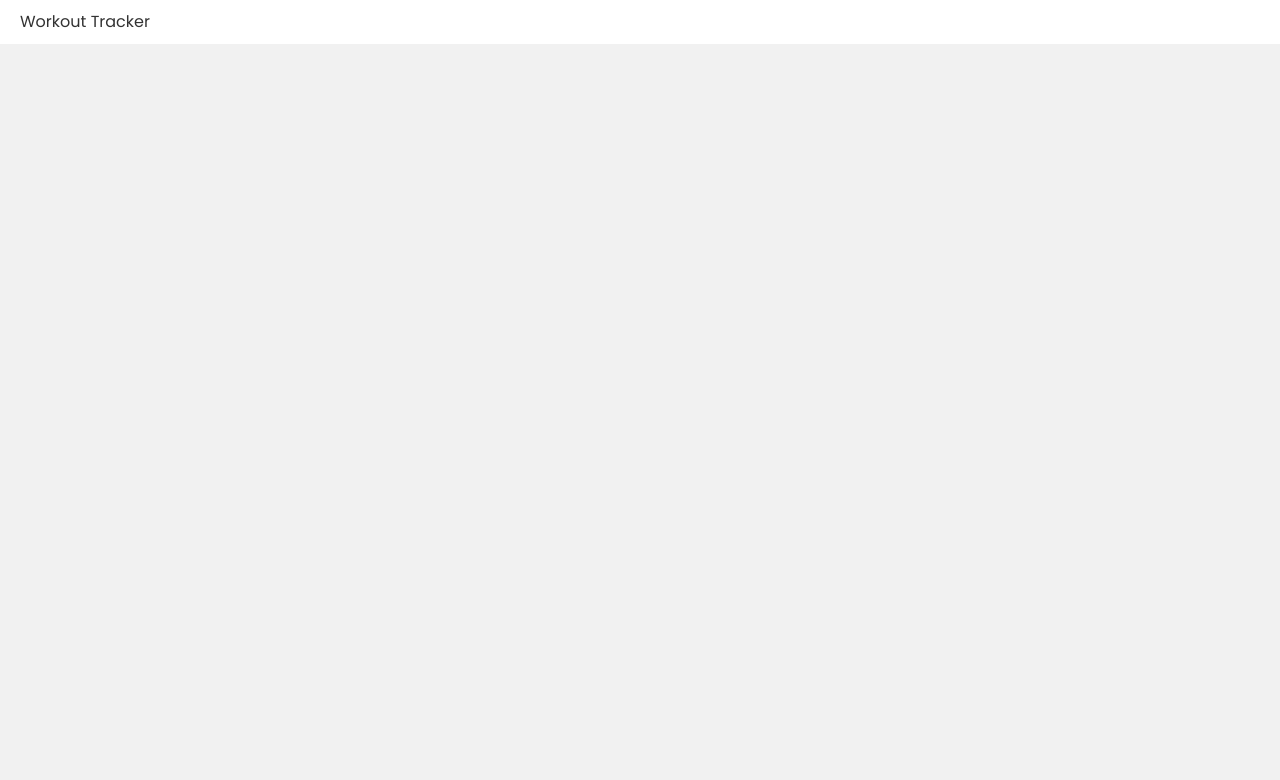
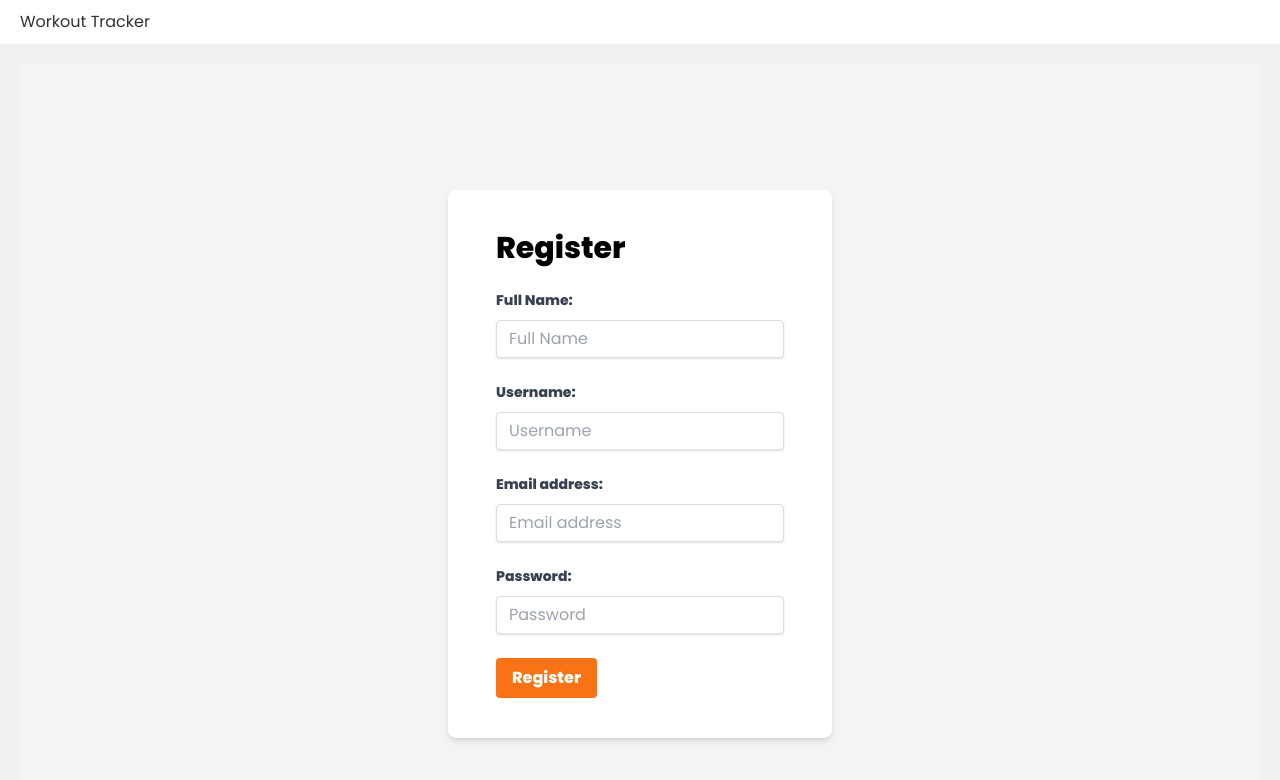
Before and after one commit to JamesSembukuttiarachchi/Fitness-Arena, a React (Vite) app in the folder Frontend/: page /register in a window 1280 px wide. Before the commit this address had no page. Shown: the top 780 px of the page. Built offline with nearby package versions, Linux system fonts and the light colour scheme; the HTML template or start-up script is replaced by a standard one.

Commit message:
modified:   Frontend/src/App.jsx 	modified:   Frontend/src/components/WorkoutDetails.jsx 	new file:   Frontend/src/pages/Login.jsx 	new file:   Frontend/src/pages/Register.jsx 	modified:   Frontend/src/pages/Tracker.jsx 	modified:   Frontend/src/pages/ViewUser.jsx

```diff
--- a/Frontend/src/App.jsx
+++ b/Frontend/src/App.jsx
@@ -4,6 +4,8 @@ import { BrowserRouter, Routes, Route } from "react-router-dom";
 import Tracker from "./pages/Tracker";
 import Navbar from "./components/Navbar";
 import ViewUsers from "./pages/ViewUser";
+import Login from "./pages/Login";
+import Register from "./pages/Register";
 
 function App() {
   return (
@@ -14,6 +16,8 @@ function App() {
           <Routes>
             <Route path="/tracker" element={<Tracker />} />
             <Route path="/view-users" element={<ViewUsers />} />
+            <Route path="/login" element={<Login />} />
+            <Route path="/register" element={<Register />} />
           </Routes>
         </div>
       </BrowserRouter>
--- a/Frontend/src/components/WorkoutDetails.jsx
+++ b/Frontend/src/components/WorkoutDetails.jsx
@@ -3,7 +3,7 @@ import { useWorkoutsContext } from "../hooks/useWorkoutsContext.jsx";
 const WorkoutDetails = ({ workout }) => {
   const { dispatch } = useWorkoutsContext();
 
-  const handleClick = async () => {
+  const handleDeleteClick = async () => {
     const response = await fetch("/api/workouts/" + workout._id, {
       method: "DELETE",
     });
@@ -14,8 +14,13 @@ const WorkoutDetails = ({ workout }) => {
     }
   };
 
+  const handleEditClick = () => {
+    // Implement edit functionality here
+  };
+
   return (
-    <div className="workout-details">
+    <div className="workout-details flex justify-between items-center">
+      <div>
         <h4>{workout.title}</h4>
         <p>
           <strong>Load (kg): </strong>
@@ -26,7 +31,21 @@ const WorkoutDetails = ({ workout }) => {
           {workout.reps}
         </p>
         <p>{workout.createdAt}</p>
-      <span onClick={handleClick}>delete</span>
+      </div>
+      <div className="flex">
+        <button
+          onClick={handleEditClick}
+          className="bg-orange-500 hover:bg-orange-600 text-white font-bold py-1 px-2 rounded focus:outline-none text-sm mr-2"
+        >
+          Edit
+        </button>
+        <button
+          onClick={handleDeleteClick}
+          className="bg-orange-500 hover:bg-orange-600 text-white font-bold py-1 px-2 rounded focus:outline-none text-sm"
+        >
+          Delete
+        </button>
+      </div>
     </div>
   );
 };
--- /dev/null
+++ b/Frontend/src/pages/Login.jsx
@@ -0,0 +1,57 @@
+import { useState } from "react";
+
+const Login = () => {
+  const [email, setEmail] = useState('');
+  const [password, setPassword] = useState('');
+
+  const handleSubmit = async (e) => {
+    e.preventDefault();
+
+    console.log(email, password);
+
+  };
+
+  return (
+    <div className="flex justify-center items-center h-screen bg-gray-100">
+      <form className="bg-white shadow-md rounded-lg px-12 py-10 w-96" onSubmit={handleSubmit}>
+        <h3 className="text-3xl font-bold mb-6">Log In</h3>
+
+        <div className="mb-6">
+          <label className="block text-gray-700 text-sm font-bold mb-2" htmlFor="email">
+            Email address:
+          </label>
+          <input
+            className="shadow appearance-none border rounded w-full py-2 px-3 text-gray-700 leading-tight focus:outline-none focus:shadow-outline"
+            id="email"
+            type="email"
+            placeholder="Email address"
+            onChange={(e) => setEmail(e.target.value)}
+            value={email}
+          />
+        </div>
+
+        <div className="mb-6">
+          <label className="block text-gray-700 text-sm font-bold mb-2" htmlFor="password">
+            Password:
+          </label>
+          <input
+            className="shadow appearance-none border rounded w-full py-2 px-3 text-gray-700 leading-tight focus:outline-none focus:shadow-outline"
+            id="password"
+            type="password"
+            placeholder="Password"
+            onChange={(e) => setPassword(e.target.value)}
+            value={password}
+          />
+        </div>
+
+        <div className="flex items-center justify-between">
+          <button className="bg-orange-500 hover:bg-orange-600 text-white font-bold py-2 px-4 rounded focus:outline-none focus:shadow-outline" type="submit">
+            Log in
+          </button>
+        </div>
+      </form>
+    </div>
+  );
+};
+
+export default Login;
--- /dev/null
+++ b/Frontend/src/pages/Register.jsx
@@ -0,0 +1,87 @@
+import { useState } from "react";
+
+const Register = () => {
+  const [fullName, setFullName] = useState('');
+  const [username, setUsername] = useState('');
+  const [email, setEmail] = useState('');
+  const [password, setPassword] = useState('');
+
+  const handleSubmit = async (e) => {
+    e.preventDefault();
+
+    console.log(fullName, username, email, password);
+
+  };
+
+  return (
+    <div className="flex justify-center items-center h-screen bg-gray-100">
+      <form className="bg-white shadow-md rounded-lg px-12 py-10 w-96" onSubmit={handleSubmit}>
+        <h3 className="text-3xl font-bold mb-6">Register</h3>
+
+        <div className="mb-6">
+          <label className="block text-gray-700 text-sm font-bold mb-2" htmlFor="fullName">
+            Full Name:
+          </label>
+          <input
+            className="shadow appearance-none border rounded w-full py-2 px-3 text-gray-700 leading-tight focus:outline-none focus:shadow-outline"
+            id="fullName"
+            type="text"
+            placeholder="Full Name"
+            onChange={(e) => setFullName(e.target.value)}
+            value={fullName}
+          />
+        </div>
+
+        <div className="mb-6">
+          <label className="block text-gray-700 text-sm font-bold mb-2" htmlFor="username">
+            Username:
+          </label>
+          <input
+            className="shadow appearance-none border rounded w-full py-2 px-3 text-gray-700 leading-tight focus:outline-none focus:shadow-outline"
+            id="username"
+            type="text"
+            placeholder="Username"
+            onChange={(e) => setUsername(e.target.value)}
+            value={username}
+          />
+        </div>
+
+        <div className="mb-6">
+          <label className="block text-gray-700 text-sm font-bold mb-2" htmlFor="email">
+            Email address:
+          </label>
+          <input
+            className="shadow appearance-none border rounded w-full py-2 px-3 text-gray-700 leading-tight focus:outline-none focus:shadow-outline"
+            id="email"
+            type="email"
+            placeholder="Email address"
+            onChange={(e) => setEmail(e.target.value)}
+            value={email}
+          />
+        </div>
+
+        <div className="mb-6">
+          <label className="block text-gray-700 text-sm font-bold mb-2" htmlFor="password">
+            Password:
+          </label>
+          <input
+            className="shadow appearance-none border rounded w-full py-2 px-3 text-gray-700 leading-tight focus:outline-none focus:shadow-outline"
+            id="password"
+            type="password"
+            placeholder="Password"
+            onChange={(e) => setPassword(e.target.value)}
+            value={password}
+          />
+        </div>
+
+        <div className="flex items-center justify-between">
+          <button className="bg-orange-500 hover:bg-orange-600 text-white font-bold py-2 px-4 rounded focus:outline-none focus:shadow-outline" type="submit">
+            Register
+          </button>
+        </div>
+      </form>
+    </div>
+  );
+};
+
+export default Register;
--- a/Frontend/src/pages/Tracker.jsx
+++ b/Frontend/src/pages/Tracker.jsx
@@ -31,15 +31,17 @@ const Tracker = () => {
 
   return (
     <div className="Tracker">
-      <div className="workouts">
+      <div className="grid grid-cols-1 gap-6 max-w-lg mx-auto">
         {workouts &&
           workouts.map((workout) => (
-            <WorkoutDetails key={workout._id} workout={workout} />
+            <div key={workout._id} className="mb-8">
+              <WorkoutDetails workout={workout} />
+            </div>
           ))}
       </div>
       <button
         onClick={toggleForm}
-        className="fixed bottom-0 right-0 m-4 bg-blue-500 hover:bg-blue-700 text-white font-bold py-2 px-4 rounded"
+        className="fixed bottom-0 right-0 m-4 bg-orange-500 hover:bg-orange-600 text-white font-bold py-2 px-4 rounded"
       >
         Add Workout
       </button>
--- a/Frontend/src/pages/ViewUser.jsx
+++ b/Frontend/src/pages/ViewUser.jsx
@@ -1,6 +1,6 @@
+// ViewUsers.jsx
 import React, { useState, useEffect } from 'react';
 import axios from 'axios';
-import ViewUser from './ViewUser'; // Assuming WorkoutDetails component is defined elsewhere
 
 const ViewUsers = () => {
   // State to store users data
@@ -23,9 +23,15 @@ const ViewUsers = () => {
 
   return (
     <div className="view-users">
+      <h1>Users</h1>
       <div className="users">
         {users.map((user) => (
-          <ViewUser key={user._id} user={user} />
+          <div key={user._id} className="user">
+            <h2>{user.fullName}</h2>
+            <p><strong>Username:</strong> {user.username}</p>
+            <p><strong>Email:</strong> {user.email}</p>
+            {/* You can add more details as needed */}
+          </div>
         ))}
       </div>
     </div>
```
Lines whose indentation alone changed are shown as unchanged.
